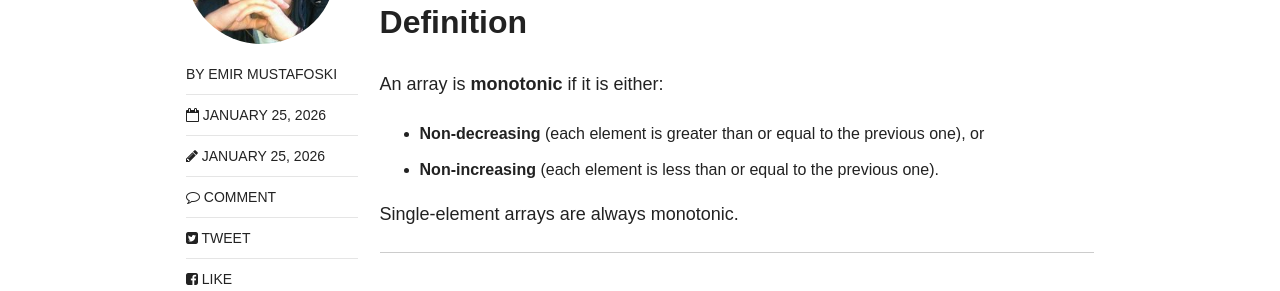
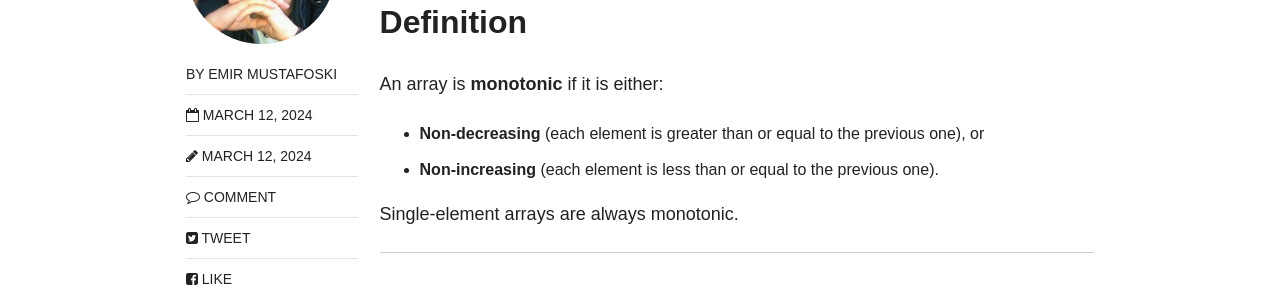
Before and after one commit to Mustafoski/Mustafoski.github.io, a Jekyll site: the page built from _posts/javascript/2026-01-25-MonotonicArrayCheck.md, in a window 1280 px wide. Shown: the part 478-769 px from the top of the page. Built offline with Jekyll 4.4.1, drawn with Linux system fonts in a browser that asks for light colours; nearby versions of some CDN libraries; comment, search, counter and statistics services are not loaded.

Commit message:
new files

```diff
--- a/_posts/javascript/2026-01-25-MonotonicArrayCheck.md
+++ b/_posts/javascript/2026-01-25-MonotonicArrayCheck.md
@@ -9,8 +9,8 @@ excerpt:
 tags: []
 image:
   feature:
-date: 2026-01-25T15:39:55-04:00
-modified: 2026-01-25T15:39:55-04:00
+date: 2024-03-12T15:39:55-04:00
+modified: 2024-03-12T15:39:55-04:00
 ---
 
 # Monotonic Array Check
```
